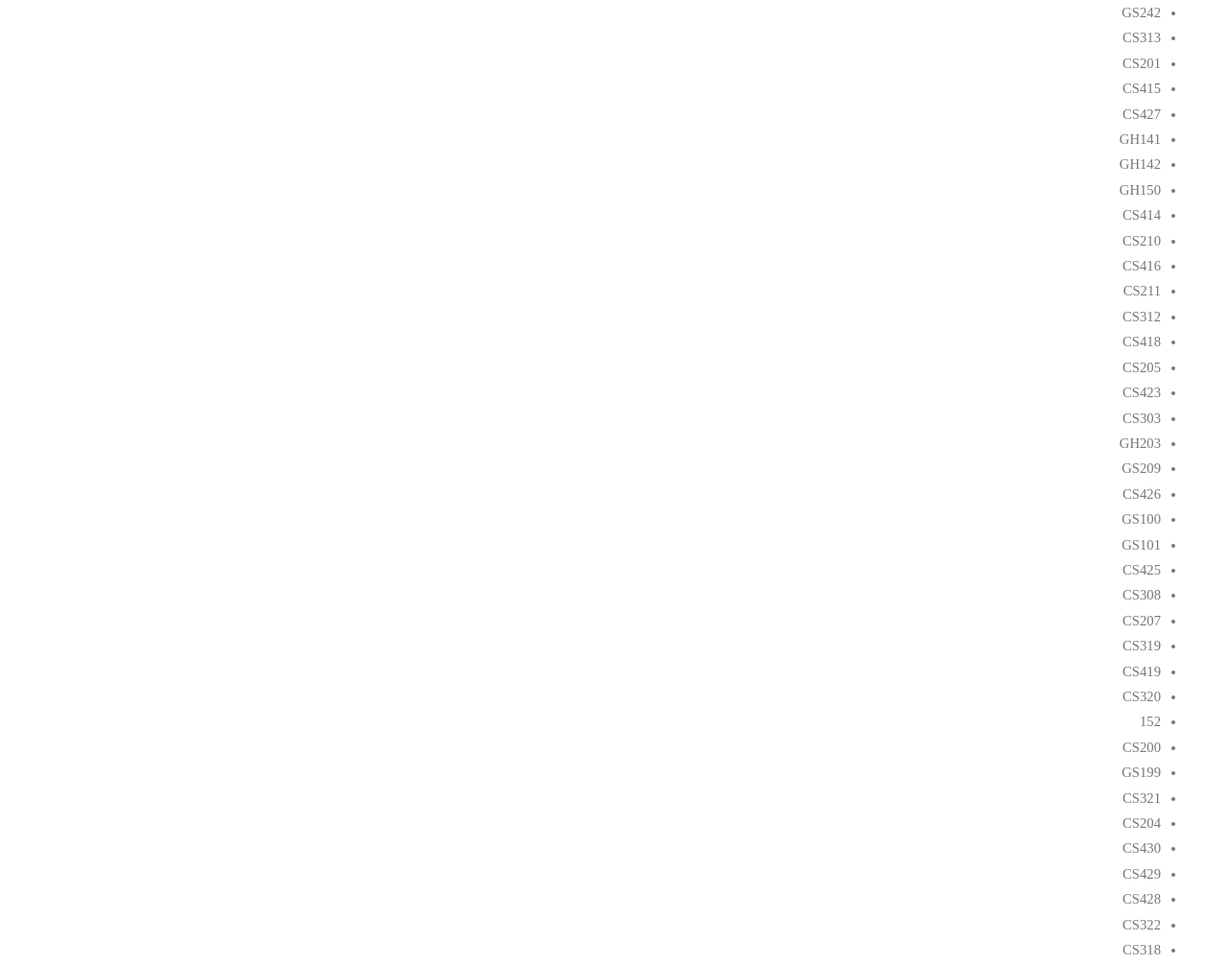
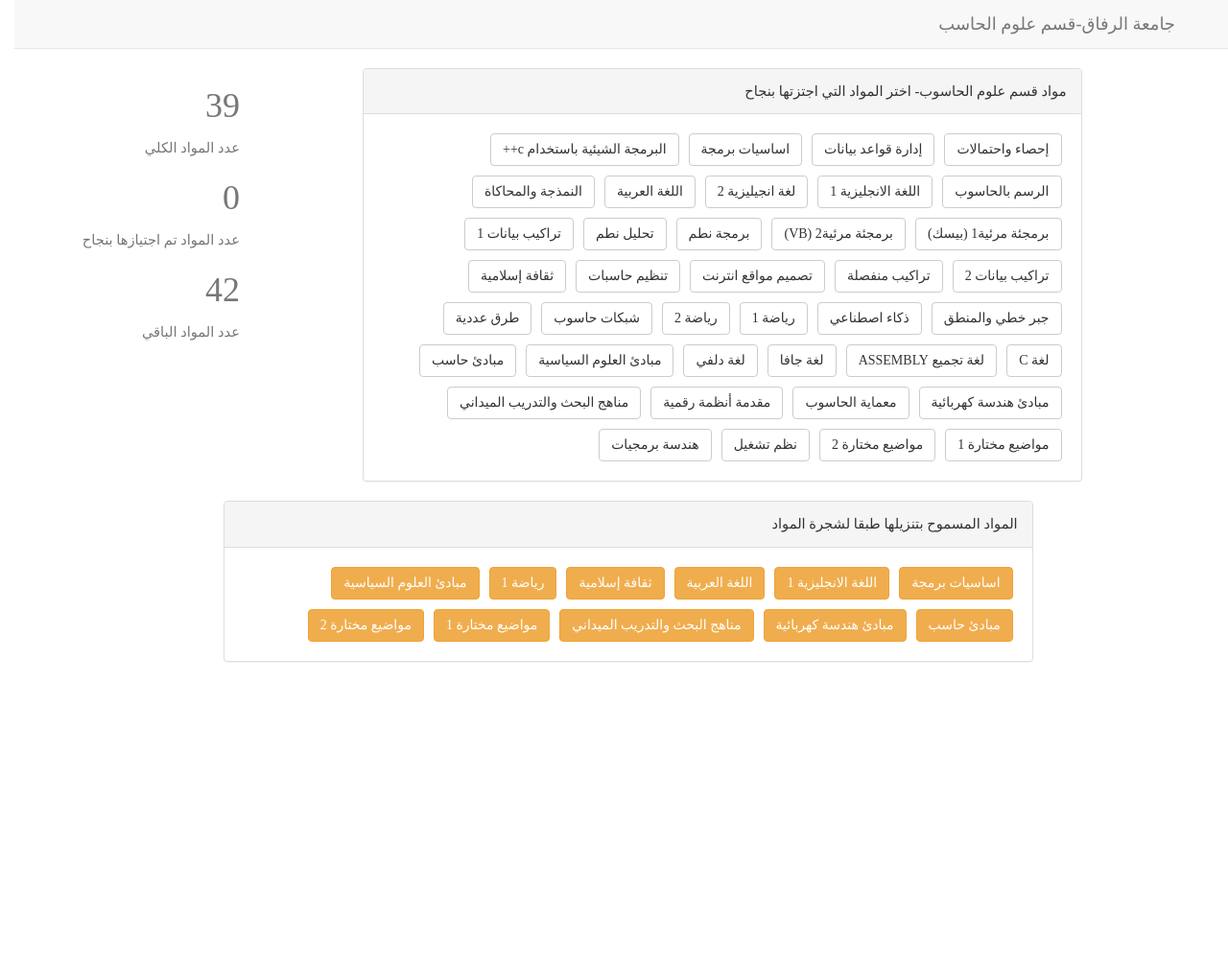
Before and after one commit to MAbughrara/refaq, a plain HTML site: page index.html in a window 1280 px wide. Shown: the whole page at 96% size. After the commit the page ends 800 px from the top, so only its background shows below. Drawn offline with Linux system fonts and the light colour scheme; a web font is replaced by a local one.

Commit message:
up n running

```diff
--- a/index.html
+++ b/index.html
@@ -1,103 +1,166 @@
 <!DOCTYPE html>
-<html lang="ar" dir="">
+<html lang="en">
 <head>
-	<meta charset="UTF-8">
+	<meta charset="utf-8">
+	<meta http-equiv="X-UA-Compatible" content="IE=edge">
+	<meta name="viewport" content="width=device-width, initial-scale=1">
+	<!-- The above 3 meta tags *must* come first in the head; any other head content must come *after* these tags -->
+	<meta name="description" content="">
+	<meta name="author" content="">
 	<title>Title</title>
-    <link href="bootstrap.min.css" rel="stylesheet">
+	<link href="bootstrap.min.css" rel="stylesheet">
+	<script src="vue.js"></script>
 
-	<script src="vue.js">	</script>
+	<style>
+		.btn{
+			margin: 5px;
+		}
+	</style>
 
 </head>
 <body>
 
-<div class="container">
-<div class="row">
 
 <div id="app">
+	<nav class="navbar navbar-default navbar-static-top">
+		<div class="container">
+			<div class="navbar-header">
+				<!-- Collapsed Hamburger -->
+				<button type="button" class="navbar-toggle collapsed" data-toggle="collapse" data-target="#app-navbar-collapse">
+					<span class="sr-only">القائمة</span>
+				</button>
+				<!-- Branding Image -->
+				<a class="navbar-brand" href="#">
+					جامعة الرفاق-قسم علوم الحاسب                </a>
+			</div>
+		</div>
+	</nav>
 
-<ul class="col-sm-3">
-	<li v-for="subject in subjects" v-text="subject.code"></li>
-</ul>
+	<div class="container">
+		<div class="row">
+			<div class="col-md-8 col-md-offset-1">
+				<div class="panel panel-default">
+					<div class="panel-heading">مواد قسم علوم الحاسوب- اختر المواد التي اجتزتها بنجاح</div>
+					<div class=" panel-body">
+						<button class="btn btn-default"
+								:class="{'btn-success': subject.status}"
+								v-for="subject in subjects"
+								@click='togglePassedFor(subject)'>
+							{{subject.name}}
+						</button>
+					</div>
+				</div>
+			</div>
+			<div class="col-md-2 pull-left">
+				<h1>{{subjects.length}}</h1>عدد المواد الكلي
+				<h1>{{passed}}</h1>عدد المواد تم اجتيازها بنجاح
+				<h1>{{42-passed}}</h1>عدد المواد الباقي</div>
+		</div>
+	</div>
 
-</div>
-
-</div>
+	<div class="row">
+		<div class="col-md-8 col-md-offset-2">
+			<div class="panel panel-default">
+				<div class="panel-heading">المواد المسموح بتنزيلها طبقا لشجرة المواد</div>
+				<div class=" panel-body">
+					<button class="btn btn-warning"
+							v-for="subject in subjects"
+							v-if="subject.allowed && ! subject.status || subject.root==''"
+					>
+						{{subject.name }}
+					</button>
+				</div>
+			</div>
+		</div>
+	</div>
 
 </div>
 
 
-<script type="text/javascript">
+<script>
+    var app = new Vue({
+        el: '#app',
+        data:{
+            passed:0,
+//            passedUnits:0,
+            subjects: [
+                {code:"GS242",name:"إحصاء واحتمالات",root:"GS100",units:"",status:false,allowed:false},
+                {code:"CS313",name:"إدارة قواعد بيانات",root:"CS211",units:"",status:false,allowed:false},
 
-	var app = new Vue({
-    el: '#app',
+                {code:"CS201",name:"اساسيات برمجة",root:"",units:"",status:false,allowed:false},
 
-    data:{
-        subjects:[
+                {code:"CS415",name:"البرمجة الشيئية باستخدام c++",root:"CS207",units:"",status:false,allowed:false},
+                {code:"CS427",name:"الرسم بالحاسوب",root:"CS414",units:"",status:false,allowed:false},
 
-            {code:"GS242",name:"إحصاء واحتمالات",root:"GS100",units:""},
-            {code:"CS313",name:"إدارة قواعد بيانات",root:"CS211",units:""},
+                {code:"GH141",name:"اللغة الانجليزية 1",root:"",units:"",status:false,allowed:false},
 
-            {code:"CS201",name:"اساسيات برمجة",root:"",units:""},
+                {code:"GH142",name:"لغة انجيليزية 2",root:"GH141",units:"",status:false,allowed:false},
+                {code:"GH150",name:"اللغة العربية",root:"",units:"",status:false,allowed:false},
 
-            {code:"CS415",name:"البرمجة الشيئية باستخدام c++",root:"CS207",units:""},
-            {code:"CS427",name:"الرسم بالحاسوب",root:"CS414",units:""},
+                {code:"CS414",name:"النمذجة والمحاكاة",root:"CS210",units:"",status:false,allowed:false},
+                {code:"CS210",name:"برمجئة مرئية1 (بيسك)",root:"CS207",units:"",status:false,allowed:false},
 
-            {code:"GH141",name:"اللغة الانجليزية 1",root:"",units:""},
 
-            {code:"GH142",name:"لغة انجيليزية 2",root:"GH141",units:""},
-            {code:"GH150",name:"اللغة العربية",root:"",units:""},
+                {code:"CS417",name:"برمجئة مرئية2 (VB)",root:"CS210",units:4,status:false,allowed:false},
+                {code:'CS416',name:'برمجة نطم',root:'CS201',units:'',status:false,allowed:false},
 
-            {code:"CS414",name:"النمذجة والمحاكاة",root:"CS210",units:""},
-            {code:"CS210",name:"برمجئة مرئية1 (بيسك)",root:"CS207",units:""},
+                {code:'CS211',name:'تحليل نطم',root:'CS201',units:'',status:false,allowed:false},
+                {code:'CS312',name:'تراكيب بيانات 1',root:'CS207',units:'',status:false,allowed:false},
 
-            {code:'CS416',name:'برمجة نطم',root:'CS201',units:''},
+                {code:'CS418',name:'تراكيب بيانات 2',root:'CS312',units:'',status:false,allowed:false},
+                {code:'CS205',name:'تراكيب منفصلة',root:'GS101',units:'',status:false,allowed:false},
 
-			{code:'CS211',name:'تحليل نطم',root:'CS201',units:''},
-            {code:'CS312',name:'تراكيب بيانات 1',root:'CS207',units:''},
+                {code:'CS423',name:'تصميم مواقع انترنت',root:'CS419',units:'',status:false,allowed:false},
+                {code:'CS303',name:'تنظيم حاسبات',root:'CS204',units:'',status:false,allowed:false},
 
-            {code:'CS418',name:'تراكيب بيانات 2',root:'CS312',units:''},
-            {code:'CS205',name:'تراكيب منفصلة',root:'GS101',units:''},
+                {code:'GH203',name:'ثقافة إسلامية',root:'',units:'',status:false,allowed:false},
+                {code:'GS209',name:'جبر خطي والمنطق',root:'GS101',units:'',status:false,allowed:false},
 
-            {code:'CS423',name:'تصميم مواقع انترنت',root:'CS419',units:''},
-            {code:'CS303',name:'تنظيم حاسبات',root:'CS204',units:''},
+                {code:'CS426',name:'ذكاء اصطناعي',root:'CS418',units:'',status:false,allowed:false},
+                {code:'GS100',name:'رياضة 1',root:'',units:'',status:false,allowed:false},
 
-            {code:'GH203',name:'ثقافة إسلامية',root:'',units:''},
-            {code:'GS209',name:'جبر خطي والمنطق',root:'GS101',units:''},
+                {code:'GS101',name:'رياضة 2',root:'GS100',units:'',status:false,allowed:false},
+                {code:'CS425',name:'شبكات حاسوب',root:'CS319',units:'',status:false,allowed:false},
 
-            {code:'CS426',name:'ذكاء اصطناعي',root:'CS418',units:''},
-            {code:'GS100',name:'رياضة 1',root:'',units:''},
+                {code:'CS308',name:'طرق عددية',root:'CS207',units:'',status:false,allowed:false},
+                {code:'CS207',name:'لغة C',root:'CS201',units:'',status:false,allowed:false},
 
-            {code:'GS101',name:'رياضة 2',root:'GS100',units:''},
-            {code:'CS425',name:'شبكات حاسوب',root:'CS319',units:''},
+                {code:'CS319',name:'لغة تجميع ASSEMBLY',root:'CS303',units:'',status:false,allowed:false},
+                {code:'CS419',name:'لغة جافا',root:'CS415',units:'',status:false,allowed:false},
 
-            {code:'CS308',name:'طرق عددية',root:'CS207',units:''},
-            {code:'CS207',name:'لغة C',root:'CS201',units:''},
+                {code:'CS320',name:'لغة دلفي',root:'CS313',units:'',status:false,allowed:false},
+                {code:'152',name:'مبادئ العلوم السياسية',root:'',units:'',status:false,allowed:false},
 
-            {code:'CS319',name:'لغة تجميع ASSEMBLY',root:'CS303',units:''},
-            {code:'CS419',name:'لغة جافا',root:'CS415',units:''},
+                {code:'CS200',name:'مبادئ حاسب',root:'',units:'',status:false,allowed:false},
+                {code:'GS199',name:'مبادئ هندسة كهربائية',root:'',units:'',status:false,allowed:false},
 
-            {code:'CS320',name:'لغة دلفي',root:'CS313',units:''},
-            {code:'152',name:'مبادئ العلوم السياسية',root:'',units:''},
+                {code:'CS321',name:'معماية الحاسوب',root:'CS319',units:'',status:false,allowed:false},
+                {code:'CS204',name:'مقدمة أنظمة رقمية',root:['GS199','CS200'],units:'',status:false,allowed:false},
 
-            {code:'CS200',name:'مبادئ حاسب',root:'',units:''},
-            {code:'GS199',name:'مبادئ هندسة كهربائية',root:'',units:''},
+                {code:'CS430',name:'مناهج البحث والتدريب الميداني',root:'',units:'',status:false,allowed:false},
+                {code:'CS429',name:'مواضيع مختارة 1',root:'',units:'',status:false,allowed:false},
 
-            {code:'CS321',name:'معماية الحاسوب',root:'CS319',units:''},
-            {code:'CS204',name:'مقدمة أنظمة رقمية',root:['GS199','CS200'],units:''},
+                {code:'CS428',name:'مواضيع مختارة 2',root:'',units:'',status:false,allowed:false},
+                {code:'CS322',name:'نظم تشغيل',root:'CS318',units:'',status:false,allowed:false},
 
-            {code:'CS430',name:'مناهج البحث والتدريب الميداني',root:'',units:''},
-            {code:'CS429',name:'مواضيع مختارة 1',root:'',units:''},
+                {code:'CS318',name:'هندسة برمجيات',root:'CS211',units:'',status:false,allowed:false}
 
-            {code:'CS428',name:'مواضيع مختارة 2',root:'',units:''},
-            {code:'CS322',name:'نظم تشغيل',root:'CS318',units:''},
+            ],
+        },
+        methods: {
+            togglePassedFor: function (subject) {
+                subject.status = !subject.status;
+                if(subject.status) this.passed=this.passed +1; else this.passed=this.passed-1;
+                var that = subject.code;
+                this.subjects.filter(function (sub) {
+                    if (sub.root == that) {
+                        sub.allowed = !sub.allowed;
+                    }
+                });
+            }
+        }
 
-            {code:'CS318',name:'هندسة برمجيات',root:'CS211',units:''}
-
-        ]
-
-    }
-
-})
+    });
 </script>
 
 </body>
```
